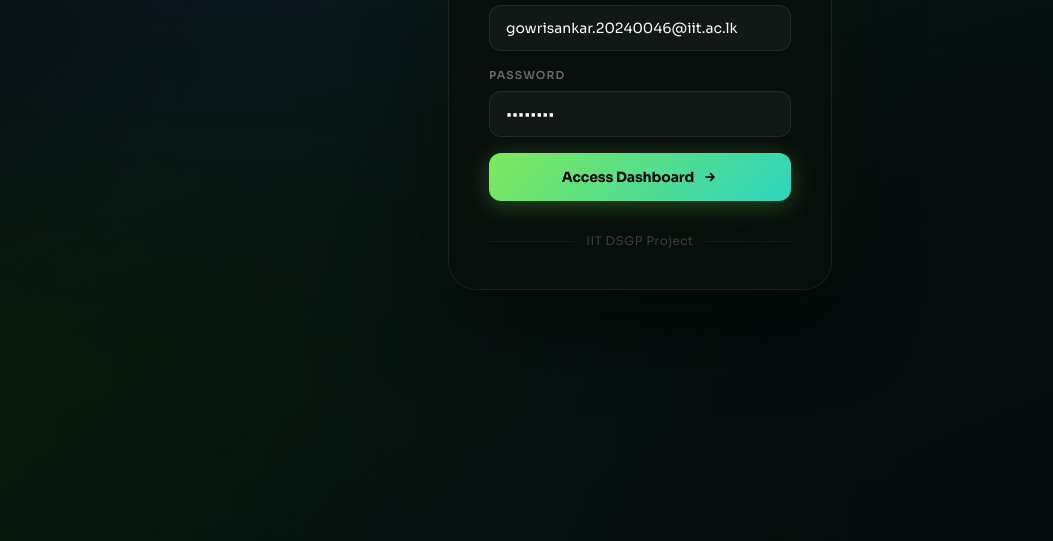
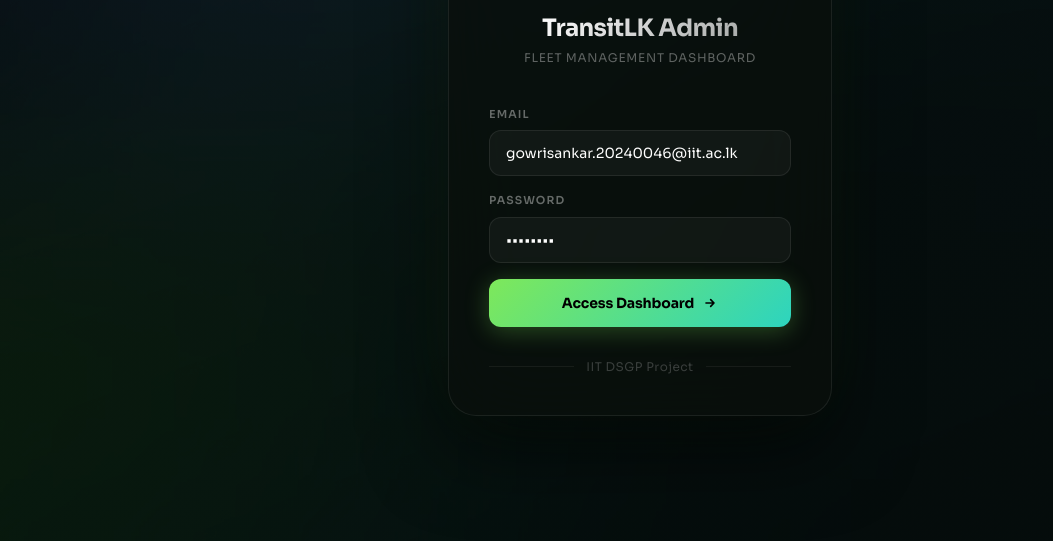
Before and after one commit to gowrisankar393/vaylen-transitlk, a plain HTML site: page transitlk-admin/index.html in a window 1280 px wide. Shown: the part 259-800 px from the top of the page, without its empty margins (0-1053 px from the left). Drawn offline with nearby package versions, Linux system fonts and the light colour scheme; no server answers.

Commit message:
Update index.html

```diff
--- a/transitlk-admin/index.html
+++ b/transitlk-admin/index.html
@@ -253,9 +253,14 @@
         #live-map { height: 500px; width: 100%; border-radius: 16px; z-index: 1; }
 
         .leaflet-container {
-            background: #0d1512;
+            background: #0a1a10;
             font-family: 'Sora', sans-serif;
             border-radius: 16px;
+        }
+
+        /* Tint the map tiles dark green */
+        .leaflet-tile-pane {
+            filter: hue-rotate(100deg) saturate(0.35) brightness(0.82);
         }
 
         /* ── METRIC CARD ── */
@@ -287,6 +292,10 @@
         /* ── LOGIN SCREEN ── */
         #login-screen {
             background: transparent !important;
+            display: flex !important;
+            align-items: center !important;
+            justify-content: center !important;
+            min-height: 100vh !important;
         }
 
         .login-card {
@@ -452,7 +461,7 @@
 <body class="min-h-screen">
 
     <!-- Login Screen -->
-    <div id="login-screen" class="fixed inset-0 z-50 flex items-center justify-center">
+    <div id="login-screen" class="fixed inset-0 z-50 flex items-center justify-center" style="min-height:100vh;">
         <div class="login-card p-10 w-full max-w-sm mx-4">
             <!-- Logo -->
             <div class="flex flex-col items-center mb-10">
```
